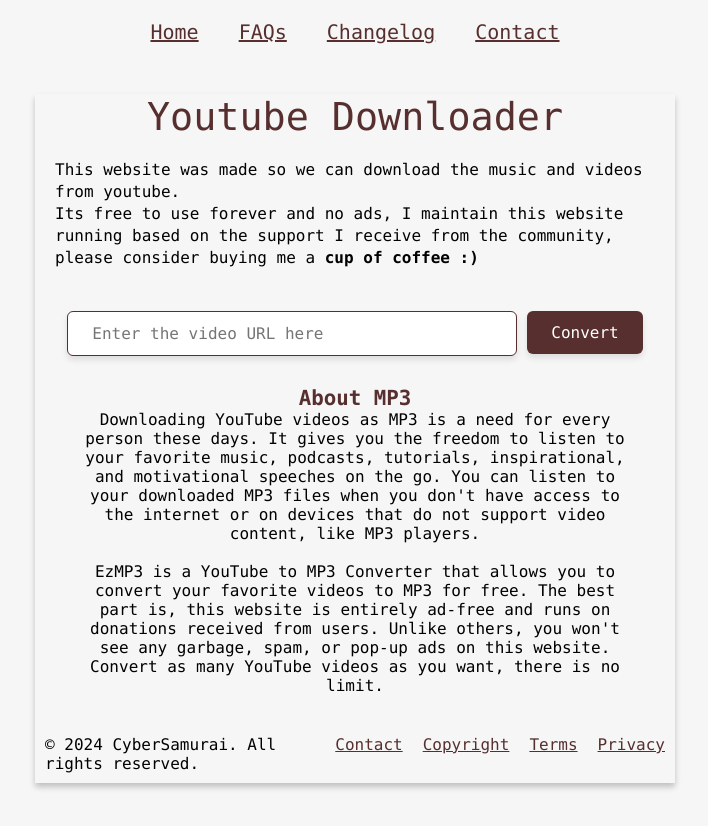
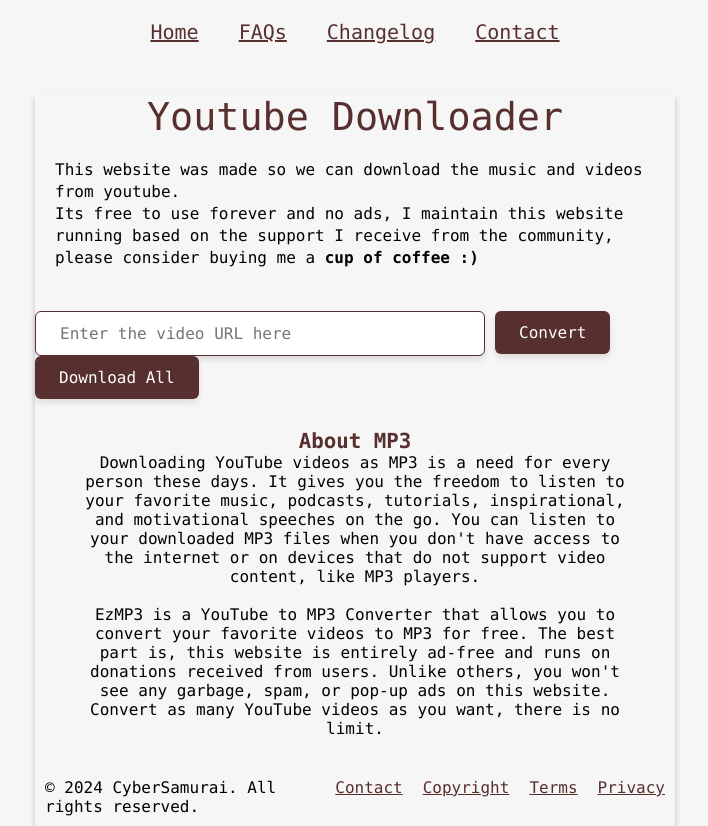
Before and after one commit to bazzofx/simple-Flask-App, a Flask app: page / in a window 1280 px wide. Shown: the whole page, without its empty margins (285-993 px from the left). Before the commit the page ends 789 px from the top, so only its background shows below. Run offline with Flask 3, Linux system fonts and the light colour scheme.

Commit message:
App working - Added function to download Playlist

```diff
--- a/app.py
+++ b/app.py
@@ -1,17 +1,19 @@
 from flask import Flask, request, render_template
-from second import second
 from pytube import YouTube
-from downloader import downloadmp3
+from downloader import downloadmp3, downloadPlaylist
 app = Flask(__name__)
-app.register_blueprint(second,url_prefix="")
 
 @app.route("/", methods=["POST", "GET"])
 @app.route("/home", methods=["POST", "GET"])
 def home():
     if request.method == "POST":
         url = request.form.get("url")  # Use .get() to safely access form data
+        action = request.form.get("action") #Downloading one video or multiple videos
         if url:  # Check if the URL is not empty
-            downloadmp3(url)
+            if action == "Convert":
+                downloadmp3(url)
+            elif action == "Download All":
+                downloadPlaylist(url)
         else:
              return render_template("index.html", error="Please enter a valid URL")
         return render_template("index.html")  # Re-render the template after processing
--- a/second.py
+++ /dev/null
@@ -1,8 +0,0 @@
-from flask import Blueprint, render_template
-
-second = Blueprint("second", __name__,static_folder="static",template_folder="templates")
-
-@second.route("/home")
-@second.route("/")
-def home():
-    return render_template("index.html")
--- a/static/style.css
+++ b/static/style.css
@@ -101,6 +101,7 @@
     border: none; /* Remove border */
     cursor: pointer; /* Pointer on hover */
     padding: 12px 24px; /* Padding for the button */
+    margin-right:10px;
     font-size: 16px; /* Font size */
     border-radius: 6px; /* Rounded corners */
     box-shadow: 0 4px 6px rgba(0, 0, 0, 0.1); /* Subtle shadow */
--- a/templates/index.html
+++ b/templates/index.html
@@ -17,7 +17,8 @@
          <form action="#" method="post">
            <div class="submitbox">
       <p><input type="text" name="url" class="searchfield" placeholder="Enter the video URL here" /> </p>
-      <p><input type="submit" value="Convert" class="sendbtn"/> </p>
+      <p><input type="submit" name="action" value="Convert" class="sendbtn"/> </p>
+      <p><input type="submit" name="action" value="Download All" class="sendbtn"/> </p>
           </div>  <!--          submitbox -->
       </form>
   </div>    <!--         formdownloader -->
```
Also changed, not shown: downloader.py (+2 -8 lines).
